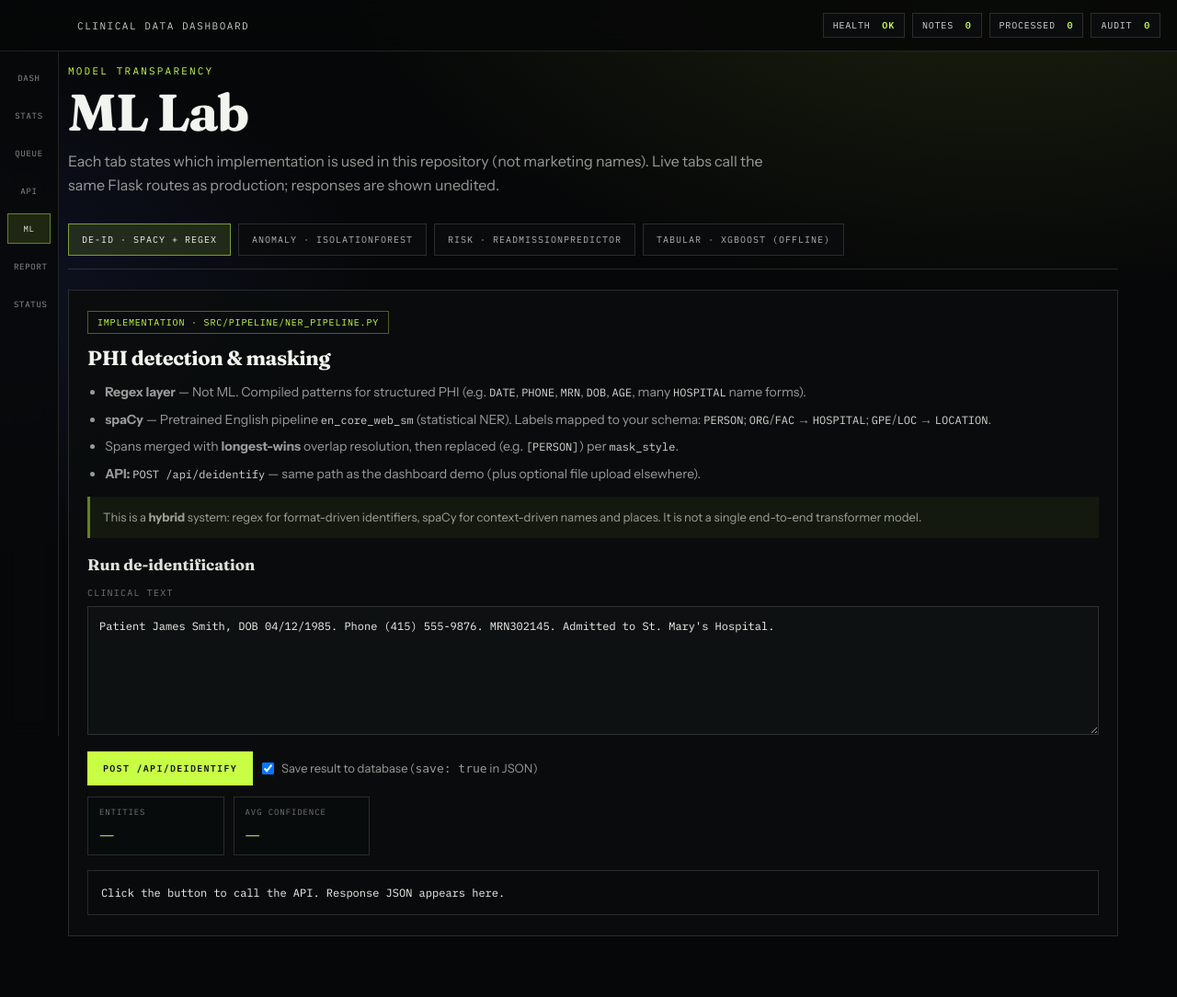
After one commit to ansh-0069/ClinicalNER, a Flask app: page /ml-lab in a window 1280 px wide. The commit adds this page. Shown: the whole page at 92% size. Run offline with Flask 3, Linux system fonts and the light colour scheme; data that the repository does not hold is empty.

Commit message:
feat: add ML lab endpoint and update navigation
- Introduced a new endpoint "/ml-lab" for a tabbed UI showcasing ML/statistical components and live API demos.
- Updated the navigation in the ops shell template to include a link to the ML lab.
- Added tests to ensure the ML lab endpoint returns a 200 status and contains relevant content.

```diff
--- a/src/api/app.py
+++ b/src/api/app.py
@@ -1329,6 +1329,11 @@ def _register_ui_routes(app: Flask) -> None:
   def api_explorer():
     """Interactive API explorer page."""
     return render_template("api_explorer.html", active_page="api")
+
+  @app.route("/ml-lab")
+  def ml_lab():
+    """Tabbed UI: which ML/statistical components exist and live API demos."""
+    return render_template("ml_lab.html", active_page="ml")
 
   @app.route("/review-queue")
   def review_queue_page():
--- a/src/api/templates/_ops_shell.html
+++ b/src/api/templates/_ops_shell.html
@@ -154,6 +154,7 @@ body {
   <a class="ops-shell-link {% if active_page == 'stats' %}is-active{% endif %}" href="/stats">Stats</a>
   <a class="ops-shell-link {% if active_page == 'review_queue' %}is-active{% endif %}" href="/review-queue">Queue</a>
   <a class="ops-shell-link {% if active_page == 'api' %}is-active{% endif %}" href="/api-explorer">API</a>
+  <a class="ops-shell-link {% if active_page == 'ml' %}is-active{% endif %}" href="/ml-lab">ML</a>
   <a class="ops-shell-link {% if active_page == 'report' %}is-active{% endif %}" href="/report/summary">Report</a>
   <a class="ops-shell-link {% if active_page == 'status' %}is-active{% endif %}" href="/system-status">Status</a>
 </aside>
--- /dev/null
+++ b/src/api/templates/ml_lab.html
@@ -0,0 +1,456 @@
+<!DOCTYPE html>
+<html lang="en">
+<head>
+<meta charset="UTF-8">
+<meta name="viewport" content="width=device-width, initial-scale=1.0">
+<title>ClinicalNER · ML Lab</title>
+<link rel="preconnect" href="https://fonts.googleapis.com">
+<link rel="preconnect" href="https://fonts.gstatic.com" crossorigin>
+<link href="https://fonts.googleapis.com/css2?family=Fraunces:opsz,wght@9..144,300..900&family=IBM+Plex+Mono:wght@300;400;500;600&family=Instrument+Sans:wght@400;500;600;700&display=swap" rel="stylesheet">
+<style>
+:root {
+  --ink: #060708;
+  --paper: #f2f4ef;
+  --line: rgba(242, 244, 239, 0.14);
+  --muted: rgba(242, 244, 239, 0.62);
+  --signal: #c8ff45;
+  --soft: rgba(200, 255, 69, 0.12);
+  --mono: "IBM Plex Mono", monospace;
+  --display: "Fraunces", Georgia, serif;
+  --sans: "Instrument Sans", "Segoe UI", sans-serif;
+}
+* { box-sizing: border-box; margin: 0; padding: 0; }
+body {
+  font-family: var(--sans);
+  background:
+    radial-gradient(1200px 700px at 85% -10%, rgba(200, 255, 69, 0.12), transparent 62%),
+    radial-gradient(1000px 500px at -12% 30%, rgba(82, 114, 255, 0.14), transparent 58%),
+    var(--ink);
+  color: var(--paper);
+  padding: 5rem 5vw 3rem;
+}
+.hero { max-width: 72ch; margin-bottom: 28px; }
+.hero .tag {
+  font-family: var(--mono);
+  font-size: 11px;
+  letter-spacing: 0.2em;
+  text-transform: uppercase;
+  color: var(--signal);
+}
+.hero h1 {
+  margin-top: 10px;
+  font-family: var(--display);
+  font-size: clamp(32px, 5vw, 56px);
+  line-height: 1;
+  letter-spacing: -0.03em;
+}
+.hero p { margin-top: 12px; color: var(--muted); line-height: 1.65; }
+
+.ml-tablist {
+  display: flex;
+  flex-wrap: wrap;
+  gap: 8px;
+  margin-bottom: 22px;
+  border-bottom: 1px solid var(--line);
+  padding-bottom: 14px;
+}
+.ml-tablist button {
+  font-family: var(--mono);
+  font-size: 10px;
+  letter-spacing: 0.1em;
+  text-transform: uppercase;
+  padding: 10px 14px;
+  border: 1px solid var(--line);
+  background: rgba(10, 12, 13, 0.9);
+  color: rgba(242, 244, 239, 0.72);
+  cursor: pointer;
+}
+.ml-tablist button:hover { border-color: rgba(200, 255, 69, 0.4); color: var(--paper); }
+.ml-tablist button[aria-selected="true"] {
+  border-color: rgba(200, 255, 69, 0.55);
+  background: var(--soft);
+  color: var(--paper);
+}
+
+.ml-panel { display: none; }
+.ml-panel.is-active { display: block; }
+
+.card {
+  border: 1px solid var(--line);
+  background: rgba(10, 12, 13, 0.95);
+  padding: 22px 20px;
+  margin-bottom: 18px;
+}
+.card h2 {
+  font-family: var(--display);
+  font-size: 22px;
+  letter-spacing: -0.02em;
+  margin-bottom: 12px;
+}
+.card h3 {
+  font-family: var(--display);
+  font-size: 17px;
+  margin: 18px 0 10px;
+  color: rgba(242, 244, 239, 0.92);
+}
+.model-pill {
+  display: inline-block;
+  font-family: var(--mono);
+  font-size: 10px;
+  letter-spacing: 0.08em;
+  text-transform: uppercase;
+  padding: 5px 10px;
+  border: 1px solid rgba(200, 255, 69, 0.35);
+  color: var(--signal);
+  margin-bottom: 12px;
+}
+.accurate-list {
+  margin: 10px 0 10px 1.2rem;
+  color: var(--muted);
+  line-height: 1.7;
+  font-size: 14px;
+}
+.accurate-list li { margin-bottom: 6px; }
+.accurate-list code {
+  font-family: var(--mono);
+  font-size: 12px;
+  color: rgba(242, 244, 239, 0.88);
+}
+.note-box {
+  margin-top: 12px;
+  padding: 12px 14px;
+  border-left: 3px solid rgba(200, 255, 69, 0.45);
+  background: rgba(200, 255, 69, 0.06);
+  font-size: 13px;
+  color: var(--muted);
+  line-height: 1.6;
+}
+
+label.lbl {
+  display: block;
+  font-family: var(--mono);
+  font-size: 10px;
+  letter-spacing: 0.12em;
+  text-transform: uppercase;
+  color: rgba(242, 244, 239, 0.45);
+  margin: 14px 0 8px;
+}
+textarea, input[type="text"] {
+  width: 100%;
+  background: rgba(15, 18, 19, 0.92);
+  border: 1px solid var(--line);
+  color: var(--paper);
+  font-family: var(--mono);
+  font-size: 12px;
+  padding: 12px;
+  line-height: 1.55;
+  outline: none;
+}
+textarea { min-height: 140px; resize: vertical; }
+textarea.tall { min-height: 220px; }
+
+.btn-row { display: flex; flex-wrap: wrap; gap: 10px; margin-top: 14px; }
+button.btn {
+  font-family: var(--mono);
+  font-size: 10px;
+  letter-spacing: 0.13em;
+  text-transform: uppercase;
+  padding: 11px 16px;
+  border: 1px solid var(--line);
+  background: transparent;
+  color: var(--paper);
+  cursor: pointer;
+}
+button.btn:hover { border-color: rgba(200, 255, 69, 0.5); background: var(--soft); }
+button.btn-primary {
+  background: var(--signal);
+  color: #101410;
+  border-color: transparent;
+  font-weight: 700;
+}
+
+.out {
+  margin-top: 16px;
+  padding: 14px;
+  border: 1px solid var(--line);
+  background: rgba(8, 10, 11, 0.92);
+  font-family: var(--mono);
+  font-size: 12px;
+  line-height: 1.6;
+  white-space: pre-wrap;
+  word-break: break-word;
+  max-height: 420px;
+  overflow: auto;
+}
+.out.err { border-color: rgba(255, 120, 120, 0.35); color: #ffb3b3; }
+.metric-row {
+  display: grid;
+  grid-template-columns: repeat(auto-fill, minmax(140px, 1fr));
+  gap: 10px;
+  margin-top: 12px;
+}
+.metric {
+  border: 1px solid var(--line);
+  padding: 10px 12px;
+  background: rgba(9, 11, 12, 0.95);
+}
+.metric .k {
+  font-family: var(--mono);
+  font-size: 9px;
+  letter-spacing: 0.1em;
+  text-transform: uppercase;
+  color: rgba(242, 244, 239, 0.45);
+}
+.metric .v {
+  margin-top: 6px;
+  font-family: var(--display);
+  font-size: 20px;
+  color: var(--signal);
+}
+
+@media (max-width: 760px) {
+  .ml-tablist { flex-direction: column; }
+  .ml-tablist button { text-align: left; }
+}
+</style>
+</head>
+<body>
+{% include "_ops_shell.html" %}
+
+<section class="hero">
+  <div class="tag">Model transparency</div>
+  <h1>ML Lab</h1>
+  <p>Each tab states which implementation is used in this repository (not marketing names). Live tabs call the same Flask routes as production; responses are shown unedited.</p>
+</section>
+
+<div class="ml-tablist" role="tablist" aria-label="ML components">
+  <button type="button" role="tab" id="tab-phi" aria-controls="panel-phi" aria-selected="true" data-tab="phi">De-ID · spaCy + regex</button>
+  <button type="button" role="tab" id="tab-anom" aria-controls="panel-anom" aria-selected="false" data-tab="anom">Anomaly · IsolationForest</button>
+  <button type="button" role="tab" id="tab-readm" aria-controls="panel-readm" aria-selected="false" data-tab="readm">Risk · ReadmissionPredictor</button>
+  <button type="button" role="tab" id="tab-xgb" aria-controls="panel-xgb" aria-selected="false" data-tab="xgb">Tabular · XGBoost (offline)</button>
+</div>
+
+<section id="panel-phi" class="ml-panel is-active" role="tabpanel" aria-labelledby="tab-phi" aria-hidden="false">
+  <div class="card">
+    <span class="model-pill">Implementation · src/pipeline/ner_pipeline.py</span>
+    <h2>PHI detection &amp; masking</h2>
+    <ul class="accurate-list">
+      <li><strong>Regex layer</strong> — Not ML. Compiled patterns for structured PHI (e.g. <code>DATE</code>, <code>PHONE</code>, <code>MRN</code>, <code>DOB</code>, <code>AGE</code>, many <code>HOSPITAL</code> name forms).</li>
+      <li><strong>spaCy</strong> — Pretrained English pipeline <code>en_core_web_sm</code> (statistical NER). Labels mapped to your schema: <code>PERSON</code>; <code>ORG</code>/<code>FAC</code> → <code>HOSPITAL</code>; <code>GPE</code>/<code>LOC</code> → <code>LOCATION</code>.</li>
+      <li>Spans merged with <strong>longest-wins</strong> overlap resolution, then replaced (e.g. <code>[PERSON]</code>) per <code>mask_style</code>.</li>
+      <li><strong>API:</strong> <code>POST /api/deidentify</code> — same path as the dashboard demo (plus optional file upload elsewhere).</li>
+    </ul>
+    <div class="note-box">This is a <strong>hybrid</strong> system: regex for format-driven identifiers, spaCy for context-driven names and places. It is not a single end-to-end transformer model.</div>
+
+    <h3>Run de-identification</h3>
+    <label class="lbl" for="deid-text">Clinical text</label>
+    <textarea id="deid-text" spellcheck="false">Patient James Smith, DOB 04/12/1985. Phone (415) 555-9876. MRN302145. Admitted to St. Mary's Hospital.</textarea>
+    <div class="btn-row" style="align-items:center">
+      <button type="button" class="btn btn-primary" id="deid-run">POST /api/deidentify</button>
+      <label style="display:flex;align-items:center;gap:8px;cursor:pointer;font-size:13px;color:var(--muted);">
+        <input type="checkbox" id="deid-save" checked />
+        <span>Save result to database (<code>save: true</code> in JSON)</span>
+      </label>
+    </div>
+    <div class="metric-row" id="deid-metrics" hidden>
+      <div class="metric"><div class="k">Entities</div><div class="v" id="deid-entity-count">—</div></div>
+      <div class="metric"><div class="k">Avg confidence</div><div class="v" id="deid-avg-conf">—</div></div>
+    </div>
+    <pre class="out" id="deid-out">Click the button to call the API. Response JSON appears here.</pre>
+  </div>
+</section>
+
+<section id="panel-anom" class="ml-panel" role="tabpanel" aria-labelledby="tab-anom" aria-hidden="true">
+  <div class="card">
+    <span class="model-pill">Implementation · sklearn · src/pipeline/anomaly_detector.py</span>
+    <h2>Batch anomaly scoring</h2>
+    <ul class="accurate-list">
+      <li><strong>Model:</strong> <code>sklearn.ensemble.IsolationForest</code> (<code>n_estimators=100</code>, <code>contamination=0.05</code>, fixed random seed).</li>
+      <li><strong>Preprocessing:</strong> <code>sklearn.preprocessing.StandardScaler</code> fit on the submitted batch.</li>
+      <li><strong>Features (9):</strong> <code>phi_count</code>, <code>phi_density</code>, <code>text_length</code>, <code>date_count</code>, <code>person_count</code>, <code>phone_count</code>, <code>mrn_count</code>, <code>hospital_count</code>, <code>label_diversity</code>.</li>
+      <li><strong>API behaviour:</strong> Each <code>POST /api/anomaly-scan</code> call <strong>fits</strong> scaler + forest on the <strong>notes in the request</strong> (minimum 10), then scores those same notes — not a single long-lived production model.</li>
+    </ul>
+
+    <h3>Request body (JSON)</h3>
+    <label class="lbl" for="anom-body">Field <code>notes</code>: array of strings or objects with <code>text</code> / <code>entities</code></label>
+    <textarea id="anom-body" class="tall" spellcheck="false"></textarea>
+    <div class="btn-row">
+      <button type="button" class="btn" id="anom-sample">Load 10-note sample</button>
+      <button type="button" class="btn btn-primary" id="anom-run">POST /api/anomaly-scan</button>
+    </div>
+    <pre class="out" id="anom-out">Load sample or paste JSON, then send.</pre>
+  </div>
+</section>
+
+<section id="panel-readm" class="ml-panel" role="tabpanel" aria-labelledby="tab-readm" aria-hidden="true">
+  <div class="card">
+    <span class="model-pill">Implementation · src/pipeline/readmission_predictor.py</span>
+    <h2>Readmission-style risk score</h2>
+    <ul class="accurate-list">
+      <li><strong>Not XGBoost.</strong> This class does <strong>not</strong> use gradient boosting. It derives features from each note (PHI counts, density, text length, label diversity, etc.), then compares them to <strong>means and standard deviations</strong> computed from the training corpus.</li>
+      <li><strong>Score:</strong> Weighted sum of z-scores → sigmoid → <code>risk_score</code> in <code>[0,1]</code>; <code>risk_level</code> is low / medium / high by fixed thresholds.</li>
+      <li><strong>First use:</strong> If the predictor is not fitted, the API loads up to 2000 rows from <code>processed_notes</code> and requires <strong>at least 50</strong> usable notes to fit — otherwise returns 400 with an explicit error.</li>
+      <li><strong>API:</strong> <code>POST /api/predict-readmission</code> with a JSON note object or <code>{ "notes": [ ... ] }</code> for batch.</li>
+    </ul>
+    <div class="note-box">For a <strong>supervised XGBoost</strong> readmission model trained on tabular claims-like data, see the fourth tab — that code path is separate and not mounted on this API.</div>
+
+    <h3>Request body (single note)</h3>
+    <textarea id="readm-body" class="tall" spellcheck="false"></textarea>
+    <div class="btn-row">
+      <button type="button" class="btn" id="readm-sample">Load sample note JSON</button>
+      <button type="button" class="btn btn-primary" id="readm-run">POST /api/predict-readmission</button>
+    </div>
+    <pre class="out" id="readm-out">Send to see live API JSON (errors from the server are shown verbatim).</pre>
+  </div>
+</section>
+
+<section id="panel-xgb" class="ml-panel" role="tabpanel" aria-labelledby="tab-xgb" aria-hidden="true">
+  <div class="card">
+    <span class="model-pill">Implementation · src/models/clinical_risk_model.py</span>
+    <h2>Tabular readmission (XGBoost)</h2>
+    <ul class="accurate-list">
+      <li><strong>Model:</strong> <code>xgboost.XGBClassifier</code> (gradient boosted trees), wrapped as <code>ClinicalRiskModel</code>.</li>
+      <li><strong>Data:</strong> Expects CSV such as <code>data/raw/diabetic_data.csv</code>; target derived from column <code>readmitted</code> (positive class <code>&lt;30</code> day readmission).</li>
+      <li><strong>Features:</strong> Built via <code>src/models/feature_engineer.py</code> (fit/transform on tabular columns — not the same as the NLP note JSON used above).</li>
+      <li><strong>Deployment status:</strong> There is <strong>no</strong> Flask route in this app that loads <code>ClinicalRiskModel</code>. Training/save/load are script-driven (e.g. <code>model.train(...)</code>, <code>model.save(...)</code>).</li>
+    </ul>
+    <div class="note-box">To showcase this model in the browser you would add a new endpoint that loads the pickle and accepts tabular JSON or CSV — that is intentionally out of scope here so we do not imply a validated clinical deployment.</div>
+  </div>
+</section>
+
+<script>
+(function () {
+  const tabs = document.querySelectorAll('.ml-tablist button[role="tab"]');
+  const panels = {
+    phi: document.getElementById('panel-phi'),
+    anom: document.getElementById('panel-anom'),
+    readm: document.getElementById('panel-readm'),
+    xgb: document.getElementById('panel-xgb'),
+  };
+
+  function activate(name) {
+    Object.keys(panels).forEach((key) => {
+      const p = panels[key];
+      const on = key === name;
+      p.classList.toggle('is-active', on);
+      p.setAttribute('aria-hidden', on ? 'false' : 'true');
+    });
+    tabs.forEach((btn) => {
+      const on = btn.dataset.tab === name;
+      btn.setAttribute('aria-selected', on ? 'true' : 'false');
+    });
+  }
+
+  tabs.forEach((btn) => {
+    btn.addEventListener('click', () => activate(btn.dataset.tab));
+  });
+
+  const ANOMALY_SAMPLE = {
+    notes: Array.from({ length: 10 }, (_, i) =>
+      `Clinical note ${i + 1}: Patient MRN ${8000 + i}, DOB 01/${String(i + 1).padStart(2, '0')}/1980. Phone (415) 555-${String(1000 + i).slice(-4)}. St. Vincent Hospital follow-up.`
+    )
+  };
+
+  const READM_SAMPLE = {
+    id: 1,
+    text: 'Patient with hypertension and prior admission; multiple PHI markers in narrative.',
+    entities: [{ label: 'PERSON' }, { label: 'DATE' }, { label: 'MRN' }, { label: 'PHONE' }]
+  };
+
+  document.getElementById('anom-body').value = JSON.stringify(ANOMALY_SAMPLE, null, 2);
+  document.getElementById('readm-body').value = JSON.stringify(READM_SAMPLE, null, 2);
+
+  function setOut(el, text, isErr) {
+    el.textContent = text;
+    el.classList.toggle('err', !!isErr);
+  }
+
+  document.getElementById('deid-run').addEventListener('click', async () => {
+    const out = document.getElementById('deid-out');
+    const text = document.getElementById('deid-text').value.trim();
+    if (!text) {
+      setOut(out, 'Enter some text first.', true);
+      return;
+    }
+    const save = document.getElementById('deid-save').checked;
+    setOut(out, 'Request in progress…', false);
+    try {
+      const res = await fetch('/api/deidentify', {
+        method: 'POST',
+        headers: { 'Content-Type': 'application/json' },
+        body: JSON.stringify({ text, save })
+      });
+      const data = await res.json();
+      const pretty = JSON.stringify(data, null, 2);
+      setOut(out, pretty, !res.ok);
+      const mm = document.getElementById('deid-metrics');
+      if (res.ok && typeof data.entity_count === 'number') {
+        mm.hidden = false;
+        document.getElementById('deid-entity-count').textContent = String(data.entity_count);
+        document.getElementById('deid-avg-conf').textContent =
+          data.avg_confidence != null ? String(data.avg_confidence) : '—';
+      } else {
+        mm.hidden = true;
+      }
+    } catch (e) {
+      setOut(out, String(e), true);
+    }
+  });
+
+  document.getElementById('anom-sample').addEventListener('click', () => {
+    document.getElementById('anom-body').value = JSON.stringify(ANOMALY_SAMPLE, null, 2);
+  });
+
+  document.getElementById('anom-run').addEventListener('click', async () => {
+    const out = document.getElementById('anom-out');
+    let body;
+    try {
+      body = JSON.parse(document.getElementById('anom-body').value);
+    } catch (e) {
+      setOut(out, 'Invalid JSON: ' + e.message, true);
+      return;
+    }
+    setOut(out, 'Request in progress…', false);
+    try {
+      const res = await fetch('/api/anomaly-scan', {
+        method: 'POST',
+        headers: { 'Content-Type': 'application/json' },
+        body: JSON.stringify(body)
+      });
+      const data = await res.json();
+      setOut(out, JSON.stringify(data, null, 2), !res.ok);
+    } catch (e) {
+      setOut(out, String(e), true);
+    }
+  });
+
+  document.getElementById('readm-sample').addEventListener('click', () => {
+    document.getElementById('readm-body').value = JSON.stringify(READM_SAMPLE, null, 2);
+  });
+
+  document.getElementById('readm-run').addEventListener('click', async () => {
+    const out = document.getElementById('readm-out');
+    let body;
+    try {
+      body = JSON.parse(document.getElementById('readm-body').value);
+    } catch (e) {
+      setOut(out, 'Invalid JSON: ' + e.message, true);
+      return;
+    }
+    setOut(out, 'Request in progress…', false);
+    try {
+      const res = await fetch('/api/predict-readmission', {
+        method: 'POST',
+        headers: { 'Content-Type': 'application/json' },
+        body: JSON.stringify(body)
+      });
+      const data = await res.json();
+      setOut(out, JSON.stringify(data, null, 2), !res.ok);
+    } catch (e) {
+      setOut(out, String(e), true);
+    }
+  });
+})();
+</script>
+</body>
+</html>
```
Also changed, not shown: tests/test_phase4.py (+17 -0 lines), README.md.
